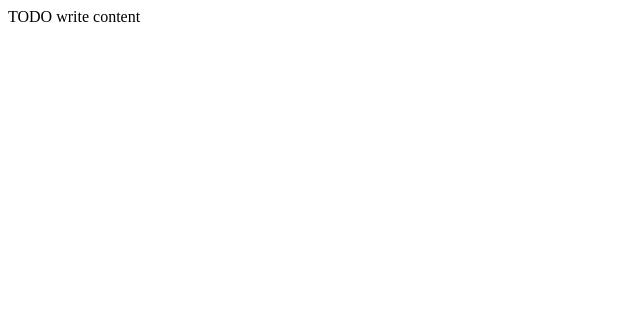
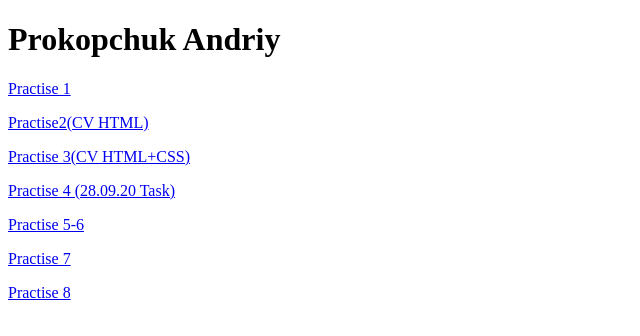
Before and after one commit to mrfrainboy/123, a plain HTML site: page public_html/index.html in a window 1280 px wide. Shown: the whole page, without its empty margins (0-640 px from the left). Drawn offline with Linux system fonts and the light colour scheme.

Commit message:
FIRST COMMIT

```diff
--- a/public_html/index.html
+++ b/public_html/index.html
@@ -5,12 +5,31 @@ To change this template file, choose Tools | Templates
 and open the template in the editor.
 -->
 <html>
+
 <head>
-        <title>TODO supply a title</title>
+    <title>Lending Page</title>
     <meta charset="UTF-8">
     <meta name="viewport" content="width=device-width, initial-scale=1.0">
+    <link href="styleindex.css" rel="stylesheet" type="text/css"/>
 </head>
+
 <body>
-        <div>TODO write content</div>
+    <div>
+        <h1 class="name">Prokopchuk Andriy</h1>
+        <a href="index.html"></a>
+    </div>
+    <p><a class="link" href="Practise 1/practice1.html">Practise 1</a></p>
+    <p><a class="link" href="practice 2/practise 2.html">Practise2(CV HTML)</a></p>
+    <p><a class="link" href="practice3/practise 3.html">Practise 3(CV HTML+CSS)</a></p>
+    <p><a class="link" href="..//public_html/28.09.2020/src/index.html">Practise 4 (28.09.20 Task)</a></p>
+    <p>
+        <a href="..//public_html/practise 5-6/cvHTMLCSs.html" class="link">Practise 5-6</a>
+    </p>
+    <p>
+        <a class="link" href="..//public_html/practise7/practice_7.html">Practise 7</a></p>
+    <p>
+        <a href="https://webuniv.herokuapp.com">Practise 8</a>
+    </p>
 </body>
+
 </html>
```
Lines whose indentation alone changed are shown as unchanged.
